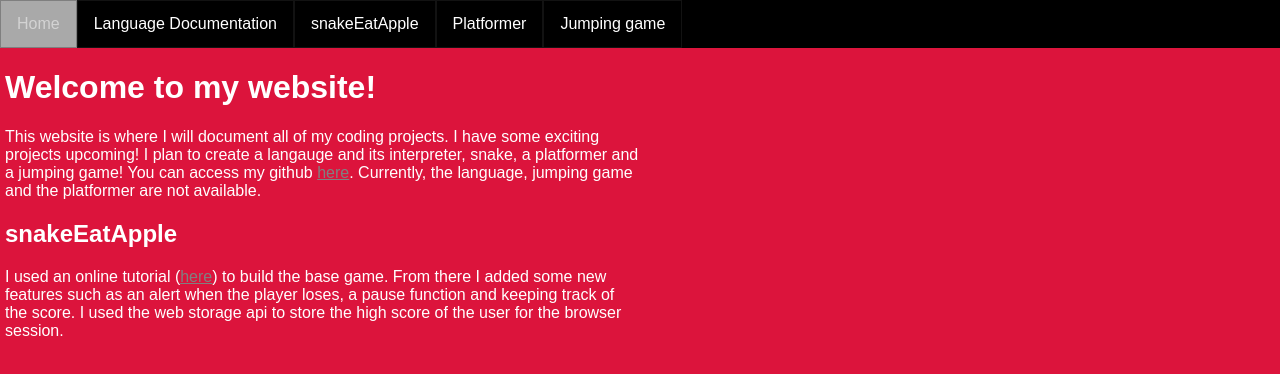
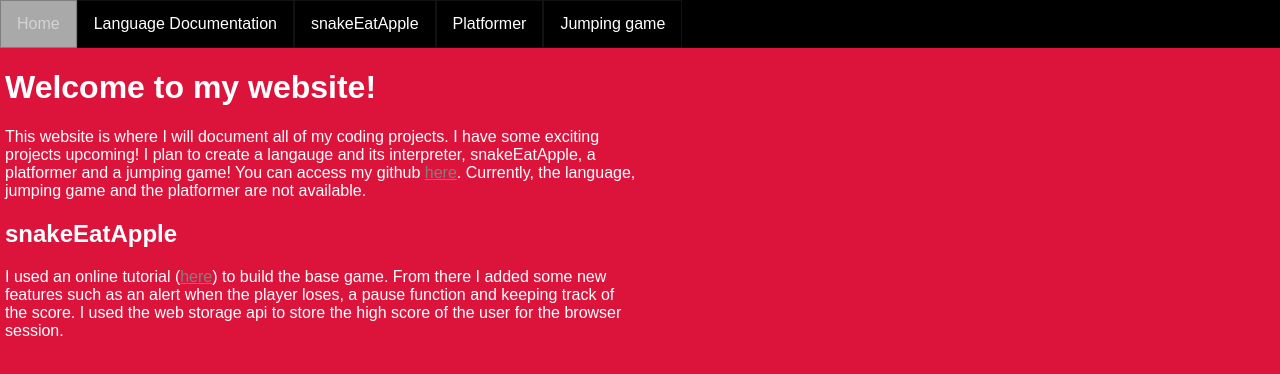
Before and after one commit to JBruh333/JBruh333.github.io, a plain HTML site: page index.html in a window 1280 px wide. Drawn offline with Linux system fonts and the light colour scheme.

Commit message:
updated paragraph

```diff
--- a/index.html
+++ b/index.html
@@ -21,7 +21,7 @@
     <h1>Welcome to my website!</h1>
     <p>This website is where I will document all of my coding projects.
         I have some exciting projects upcoming!
-        I plan to create a langauge and its interpreter, snake, a platformer and a jumping game!
+        I plan to create a langauge and its interpreter, snakeEatApple, a platformer and a jumping game!
         You can access my github <a href="https://github.com/JBruh333">here</a>.
         Currently, the language, jumping game and the platformer are not available.
     </p>
```
